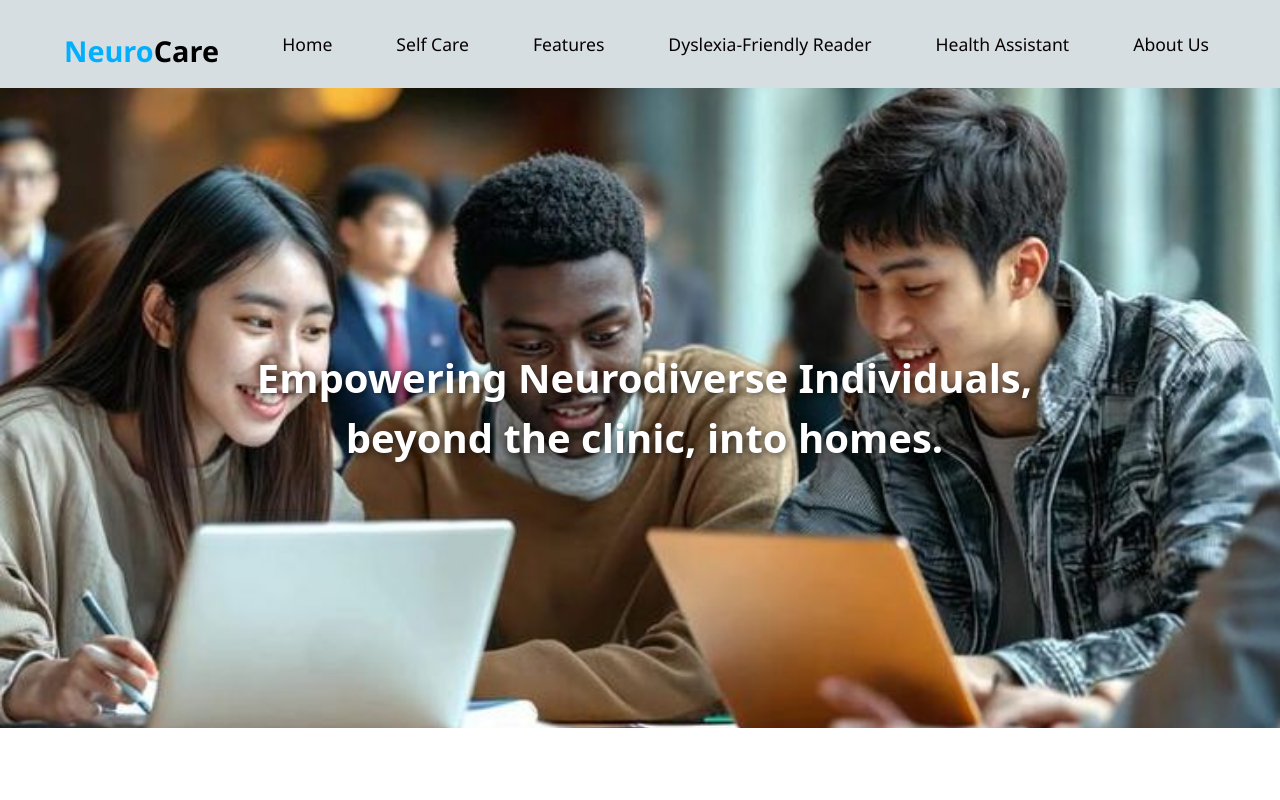
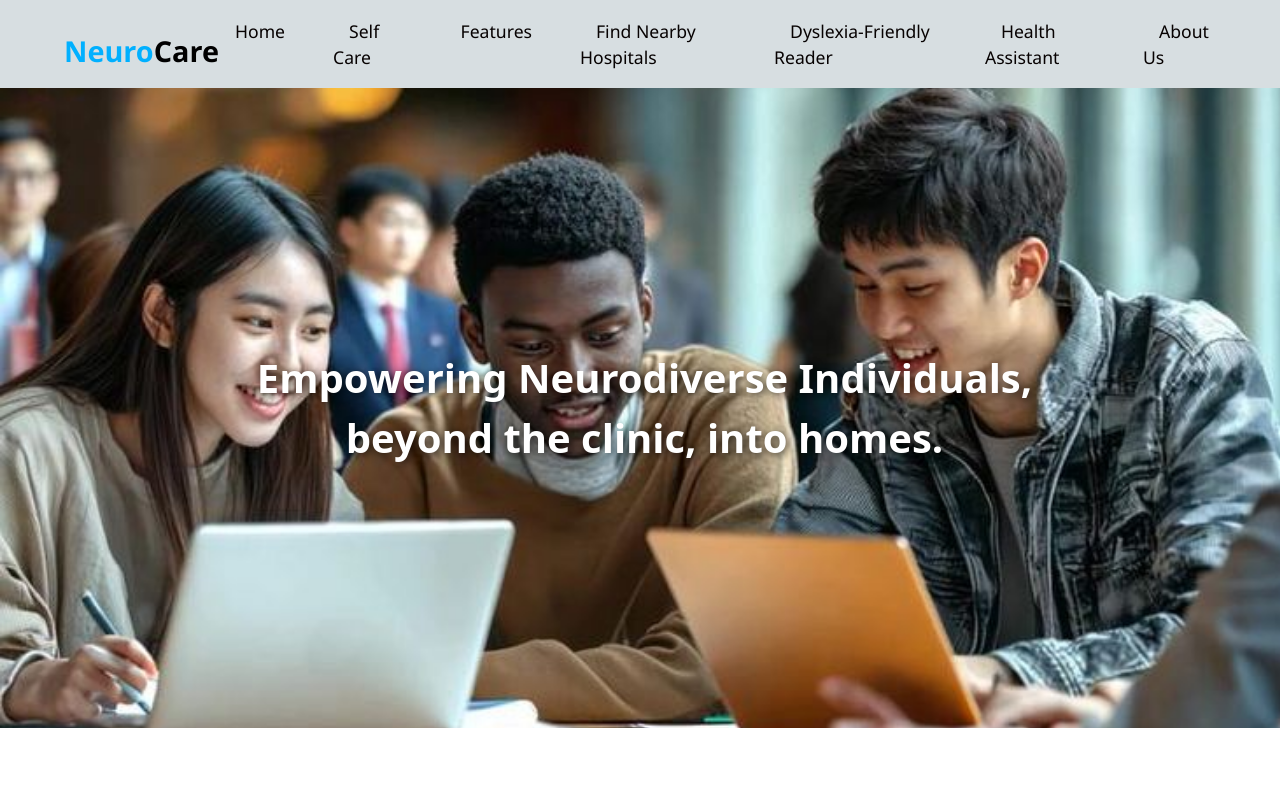
Before and after one commit to Shubhra-Sharma/NeuraCare, a React (Vite) app: page / in a window 1280 px wide. Shown: the top 800 px of the page. Built offline with nearby package versions, Linux system fonts and the light colour scheme.

Commit message:
Added nearby Hospitals feature

```diff
--- a/src/Navbar.jsx
+++ b/src/Navbar.jsx
@@ -42,6 +42,7 @@ function Navbar() {
         <li><Link to="/" onClick={() => setMenuOpen(false)}>Home</Link></li>
         <li><Link to="/SelfCare" onClick={() => setMenuOpen(false)}>Self Care</Link></li>
         <li><Link to="/Features" onClick={() => setMenuOpen(false)}>Features</Link></li>
+        <li><Link to="https://neurocare-searcher.streamlit.app/" onClick={() => setMenuOpen(false)}>Find Nearby Hospitals</Link></li>
         <li><Link to="https://dyslexiafriendlyreader-sbwe.streamlit.app/" onClick={() => setMenuOpen(false)}>Dyslexia-Friendly Reader</Link></li>
         <li><Link to="https://ai-health-assistant-neuro.streamlit.app/" onClick={() => setMenuOpen(false)}>Health Assistant</Link></li>
         <li><Link to="/about" onClick={() => setMenuOpen(false)}>About Us</Link></li>
```
